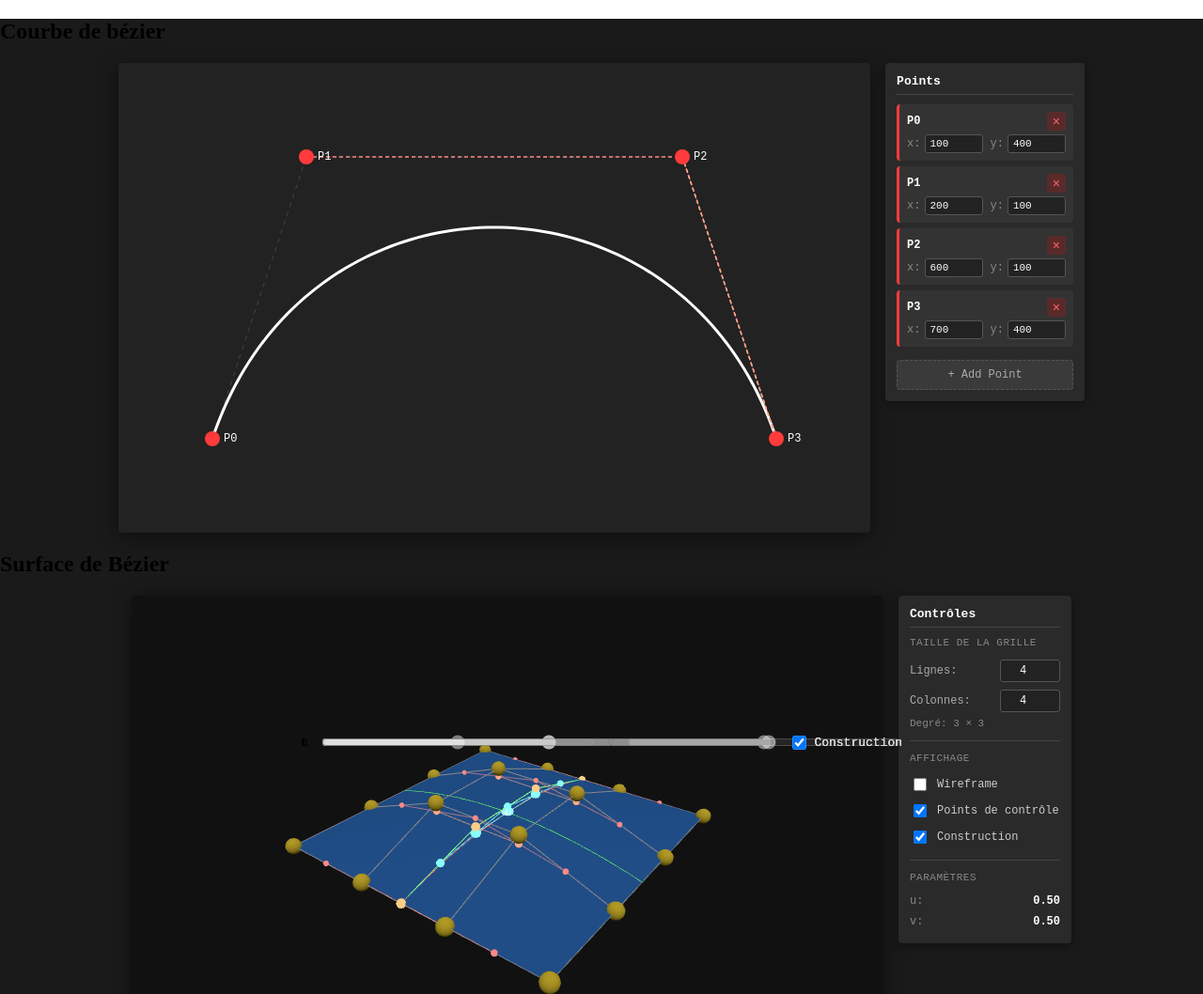
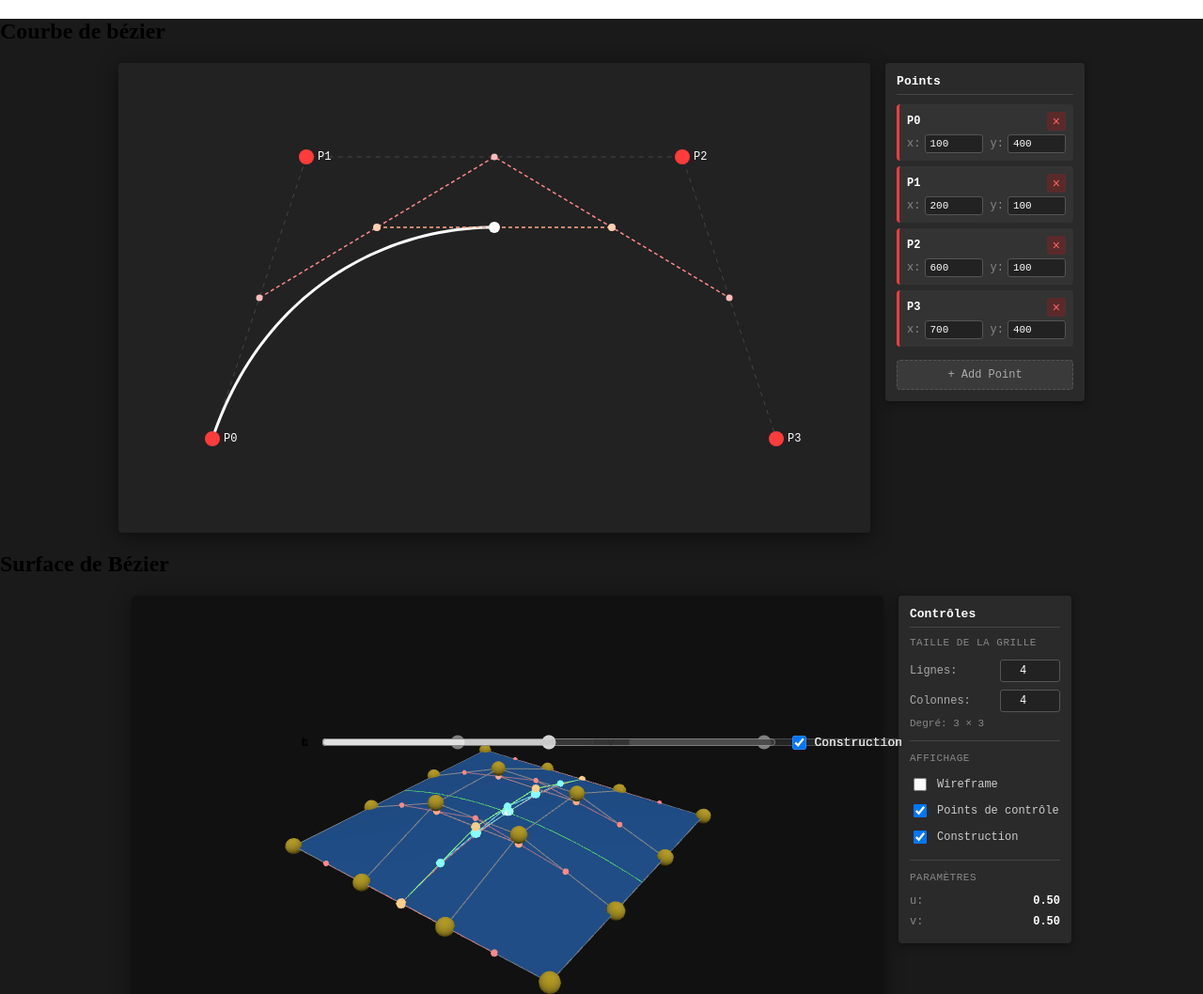
Before and after one commit to neikow/gig-mini-cours, a website built with Vite: page index.html in a window 1280 px wide. Shown: the top 1058 px of the page at 94% size. Built offline with nearby package versions, Linux system fonts and the light colour scheme; animation ran at ten frames a second; what reveal.js would draw is missing.

Commit message:
update initial maxT

```diff
--- a/index.html
+++ b/index.html
@@ -97,7 +97,7 @@
                 min="0"
                 max="1"
                 step="0.01"
-                value="1"
+                value="0.5"
               />
               <label class="checkbox-inline">
                 <input type="checkbox" id="nurbsConstruction" checked />
--- a/src/canvas/interactive2d.ts
+++ b/src/canvas/interactive2d.ts
@@ -59,7 +59,7 @@ export function initInteractive2DCanvas(config: Interactive2DCanvasConfig): void
 
     let points = initialPoints;
     let draggedIdx = -1;
-    let maxT = 1;
+    let maxT = 0.5;
 
     function getMousePos(e: MouseEvent) {
         const rect = canvas.getBoundingClientRect();
```
